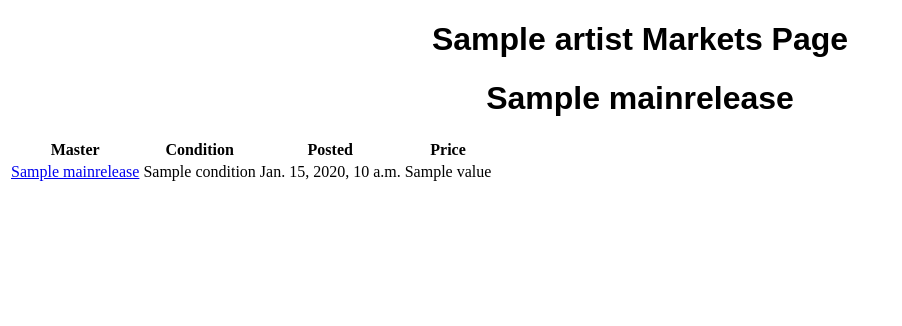
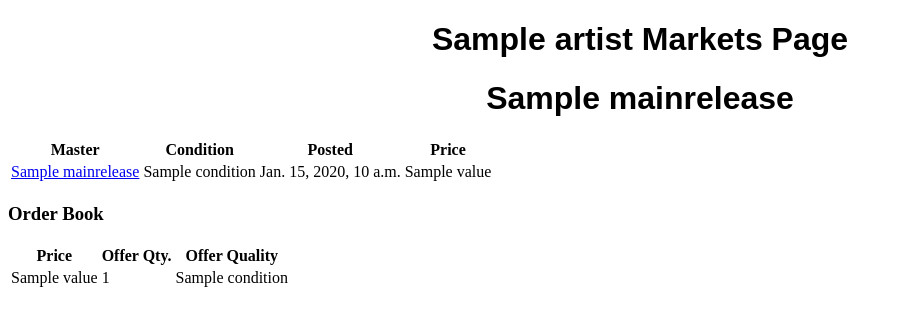
Before and after one commit to mikeygough/discogskiii-django, a Django app: template discogskiii/firstapp/templates/firstapp/release_market.html in a window 1280 px wide. Shown: the top 326 px of the page, without its empty margins (0-902 px from the left). Run offline with Django 4.2, Linux system fonts and the light colour scheme; tables that the repository leaves empty hold one stand-in row (values such as "Sample post"); the template is opened without the code that fills it: values that come from a table or form of the project are taken from there, most other values are stand-ins (such as "Sample title", 1, 10 or a date in 2020).

Commit message:
add orderbook skeleton

```diff
--- a/discogskiii/firstapp/templates/firstapp/release_market.html
+++ b/discogskiii/firstapp/templates/firstapp/release_market.html
@@ -22,5 +22,22 @@
             {% endfor %}
         </table>
 
+        <h3>Order Book</h3>
+        <table>
+            <tr>
+                <th id="price">Price</th>
+                <th id="offer-qty">Offer Qty.</th>
+                <th id="offer-quality">Offer Quality</th>
+            </tr>
+            {% for listing in marketplace_listings %}
+            <tr>
+                <td id="price">{{ listing.price.value }}</td>
+                <td id="offer-qty">1</td>
+                <td id="offer-quality">{{ listing.condition }}</td>
+            </tr>
+            {% endfor %}
+        </table>
+
+
     </body>
 {% endblock %}
--- a/discogskiii/firstapp/views.py
+++ b/discogskiii/firstapp/views.py
@@ -63,8 +63,12 @@ def release_market(request, artist, release_id):
     for listing in listing_ids:
         marketplace_listings.append(get_marketplace_listing(listing))
 
+    print(marketplace_listings)
+    # sort by price
+    sorted_listings = sorted(marketplace_listings, key=lambda d: d["price"]["value"], reverse=True)
+
     return render(request, "firstapp/release_market.html", {
         "artist": artist,
         "release": release,
-        "marketplace_listings": marketplace_listings
+        "marketplace_listings": sorted_listings
     })
```
